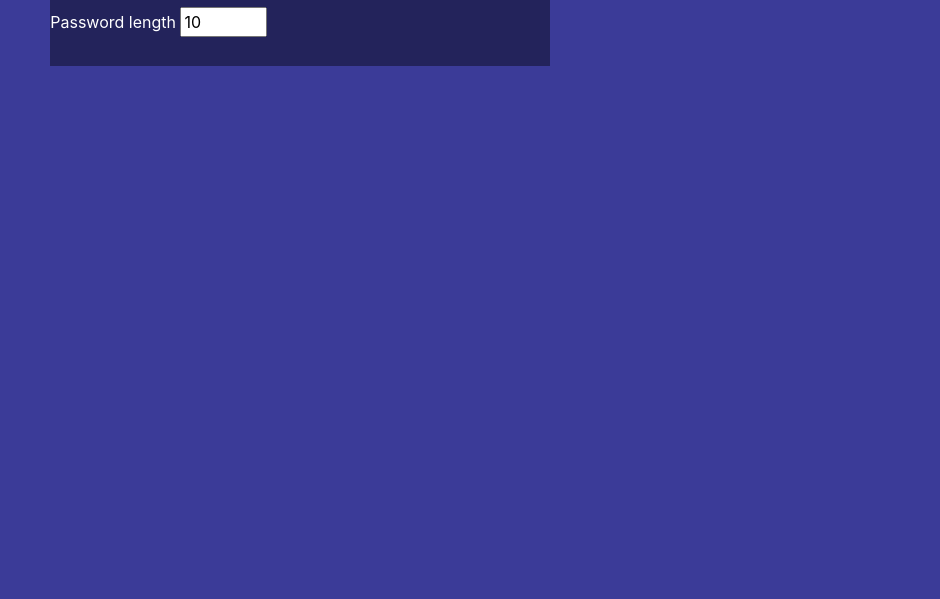
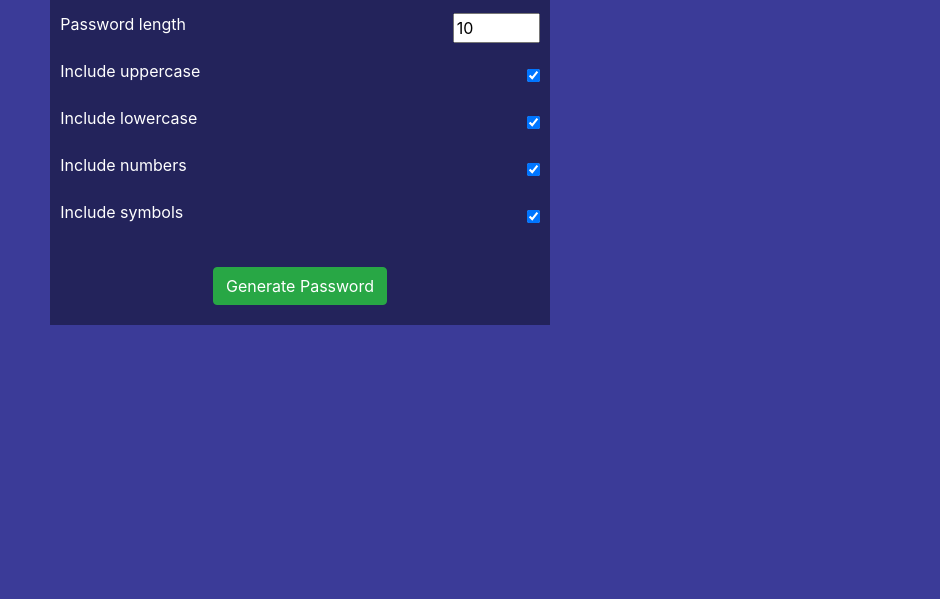
Before and after one commit to ealpha072/Password-Generator, a plain HTML site: page index.html in a window 1280 px wide. Shown: the part 201-800 px from the top of the page, without its empty margins (340-1280 px from the left). Drawn offline with nearby package versions, Linux system fonts and the light colour scheme.

Commit message:
Update index.html

```diff
--- a/index.html
+++ b/index.html
@@ -11,24 +11,41 @@
   <script src="https://stackpath.bootstrapcdn.com/bootstrap/4.5.0/js/bootstrap.min.js"></script>
 </head>
 <body>
-	<div class="container">
+	<div class="container text-center">
 		<div class="holder">
 			<h2>Password Generator</h2>
 			<div class="result-container">
 				<span id="results"></span>
-				<button class="btn" id="copy"><i class="fa fa-clipboard"></i>
-				</button>
+				<!--<button class="btn" id="copy"><i class="fa fa-clipboard"></i>
+				</button>-->
 			</div>
-			<div class="settings">
-				<div class="length">
+			<div class="options">
+				<div class="option">
 					<label for="length">Password length</label>
 					<input type="number" name="" id="length" min="4" max="20" value="10">
 				</div>
-				<div>
-					<label for="uppercase"></label>
+				<div class="option">
+					<label for="uppercase">Include uppercase</label>
+					<input type="checkbox" id="uppercase" checked>
 				</div>
+				<div class="option">
+					<label for="lowercase">Include lowercase</label>
+					<input type="checkbox" id="lowercase" checked>
+				</div>
+				<div class="option">
+					<label for="numbers">Include numbers</label>
+					<input type="checkbox" id="numbers" checked>
+				</div>
+				<div class="option">
+					<label for="lowercase">Include symbols</label>
+					<input type="checkbox" id="symbols" checked>
+				</div>
+				<button class="btn btn-large btn-success" id="generate">
+					Generate Password
+				</button>
 			</div>
 		</div>
 	</div>
+	<script src="main.js"></script>
 </body>
 </html>
```
